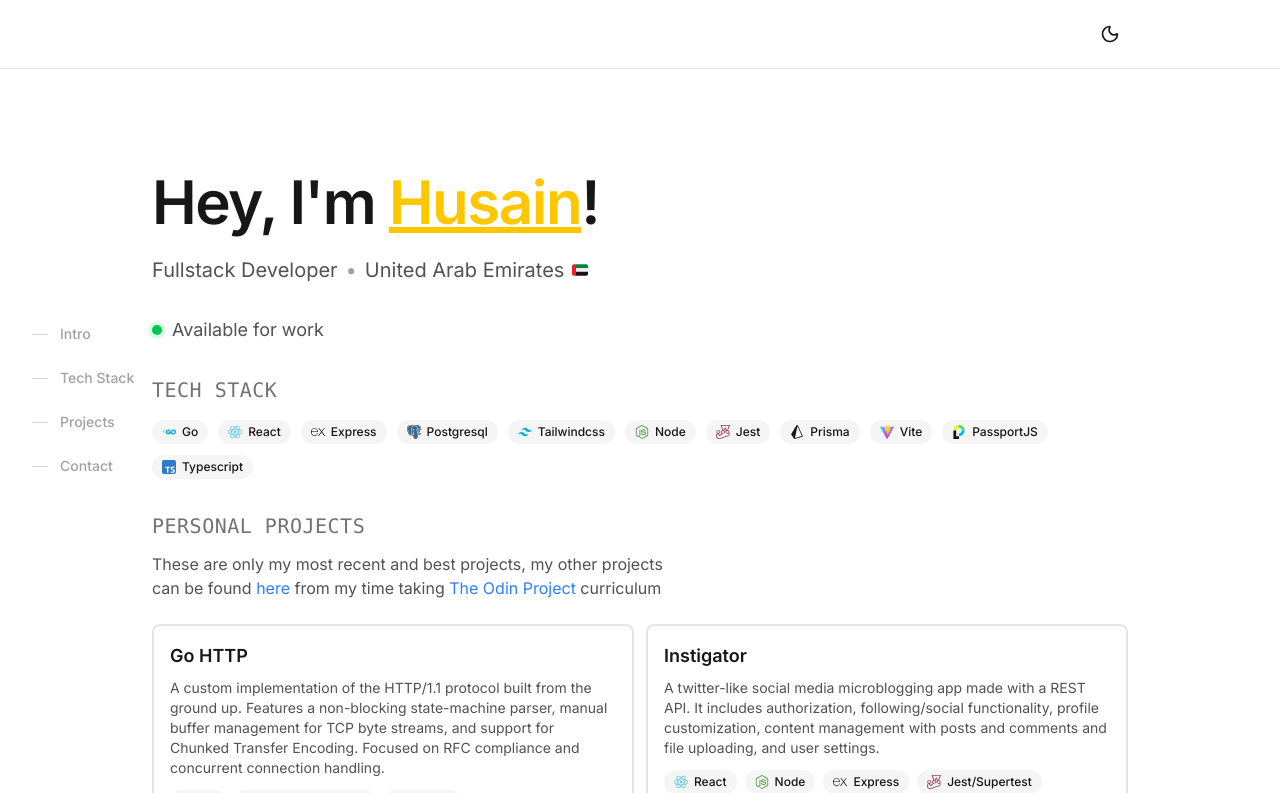
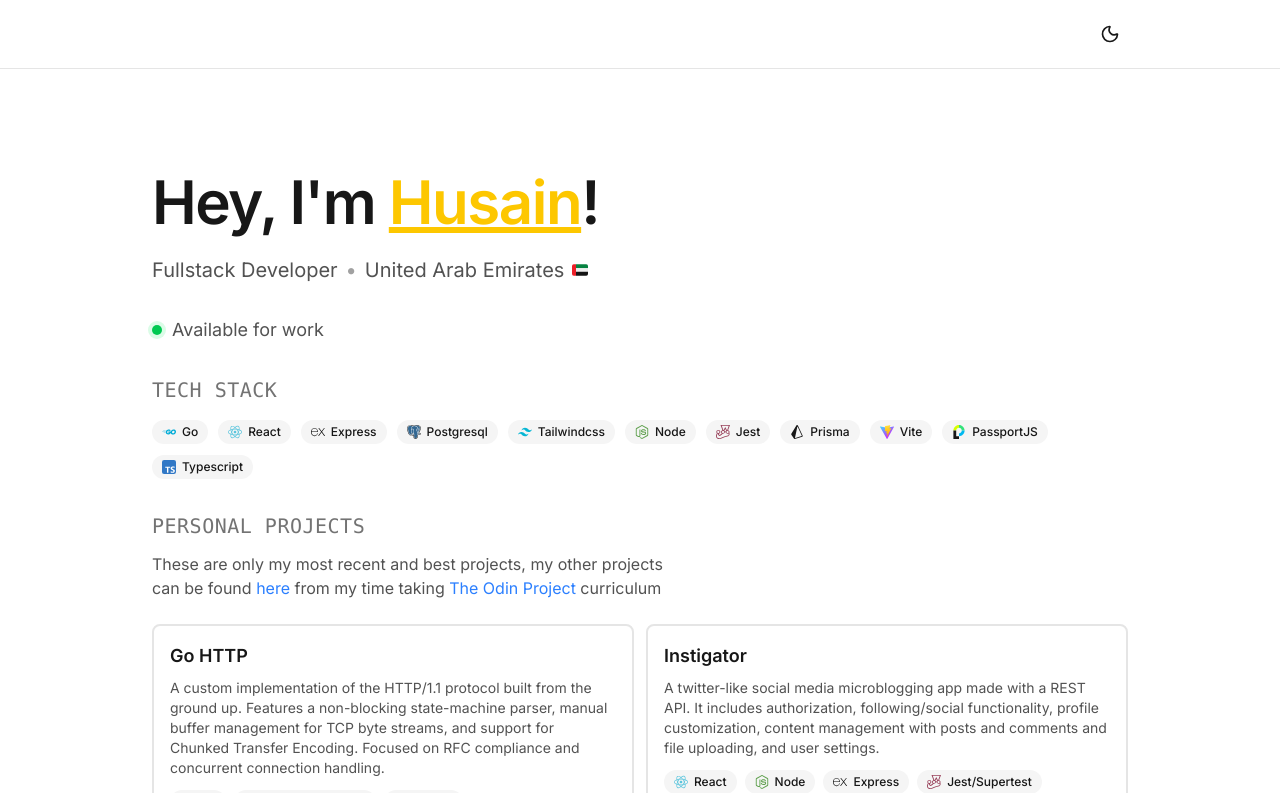
Before and after one commit to sp41414/portfolio, a React (Vite) app: page / in a window 1280 px wide. Shown: the top 793 px of the page. Built offline with nearby package versions, Linux system fonts and the light colour scheme.

Commit message:
feat: nevermind, no section scroller yet again

```diff
--- a/src/App.jsx
+++ b/src/App.jsx
@@ -11,7 +11,10 @@ function App() {
     return (
         <ThemeProvider>
             <div className="flex flex-col min-h-screen bg-white dark:bg-neutral-900 text-neutral-900 dark:text-neutral-100 transition-colors duration-200">
-                <SectionScroller />
+                {/*
+                    add back when the portfolio is a little bit... bigger..
+                    <SectionScroller />
+                */}
                 <nav className="sticky top-0 z-10 bg-white/80 dark:bg-neutral-900/80 backdrop-blur-sm border-b border-neutral-200 dark:border-neutral-800">
                     <div className="max-w-5xl mx-auto px-6 py-4 flex justify-end">
                         <ThemeToggle />
```
